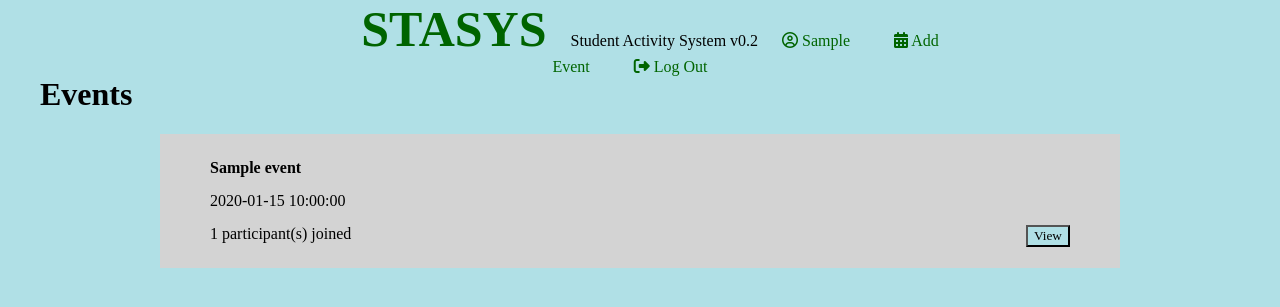
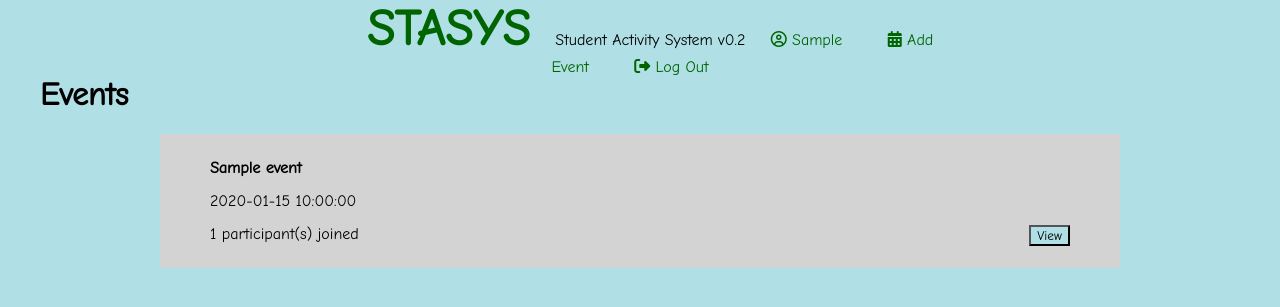
Before and after one commit to muhammadirfannabyl/stasys, a PHP site: page /home.php in a window 1280 px wide. Shown: the top 307 px of the page. Run offline with PHP 8.4, Linux system fonts and the light colour scheme; the visitor is signed in with stand-in values (Sample User, id 1); tables that the repository leaves empty or names only in its code hold one stand-in row (values such as "Sample post"); some libraries are stand-ins or nearby versions.

Commit message:
Update home.php

```diff
--- a/home.php
+++ b/home.php
@@ -10,6 +10,7 @@
 <html>
 	<head>
 		<title>STASYS - Home</title>
+		<link href='https://fonts.googleapis.com/css?family=Comic Neue' rel='stylesheet'>
 		<link rel="stylesheet" type="text/css" href="./styles.css"/>
 	</head>
 	<body>
```
